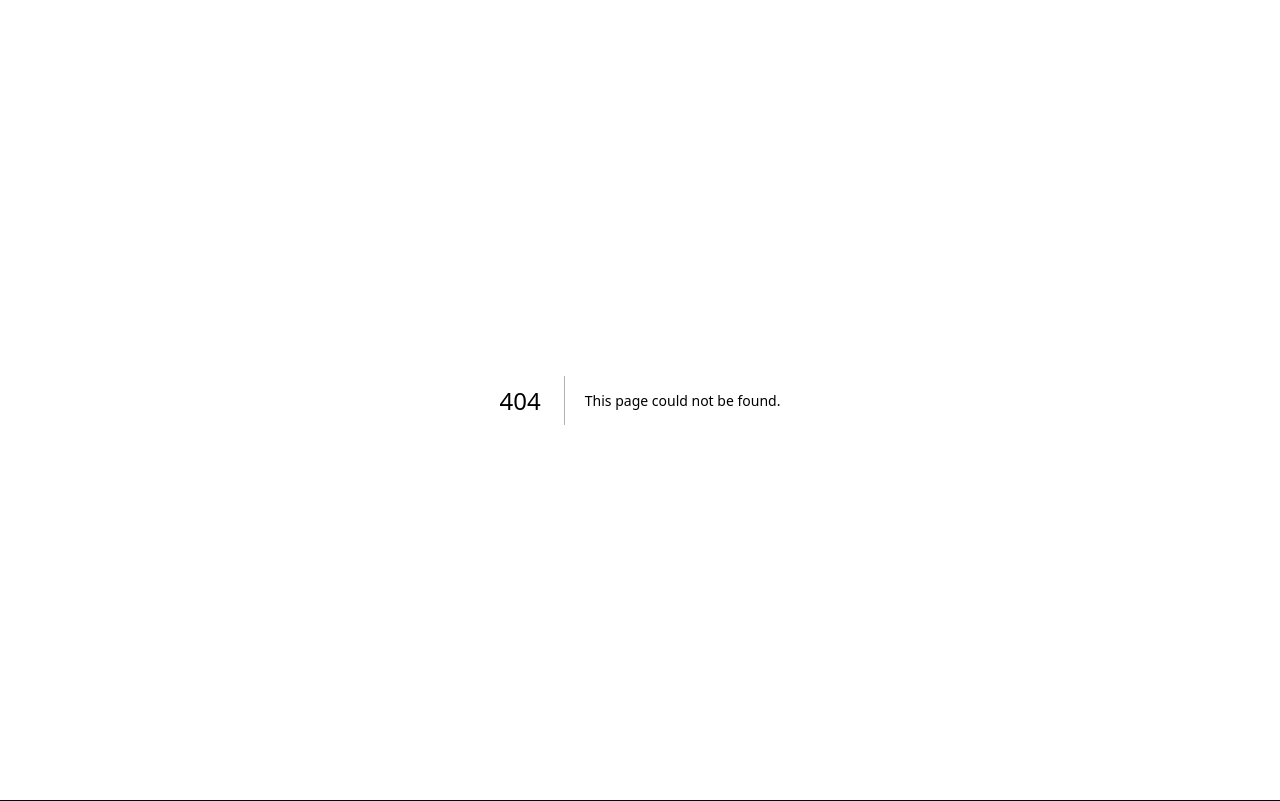
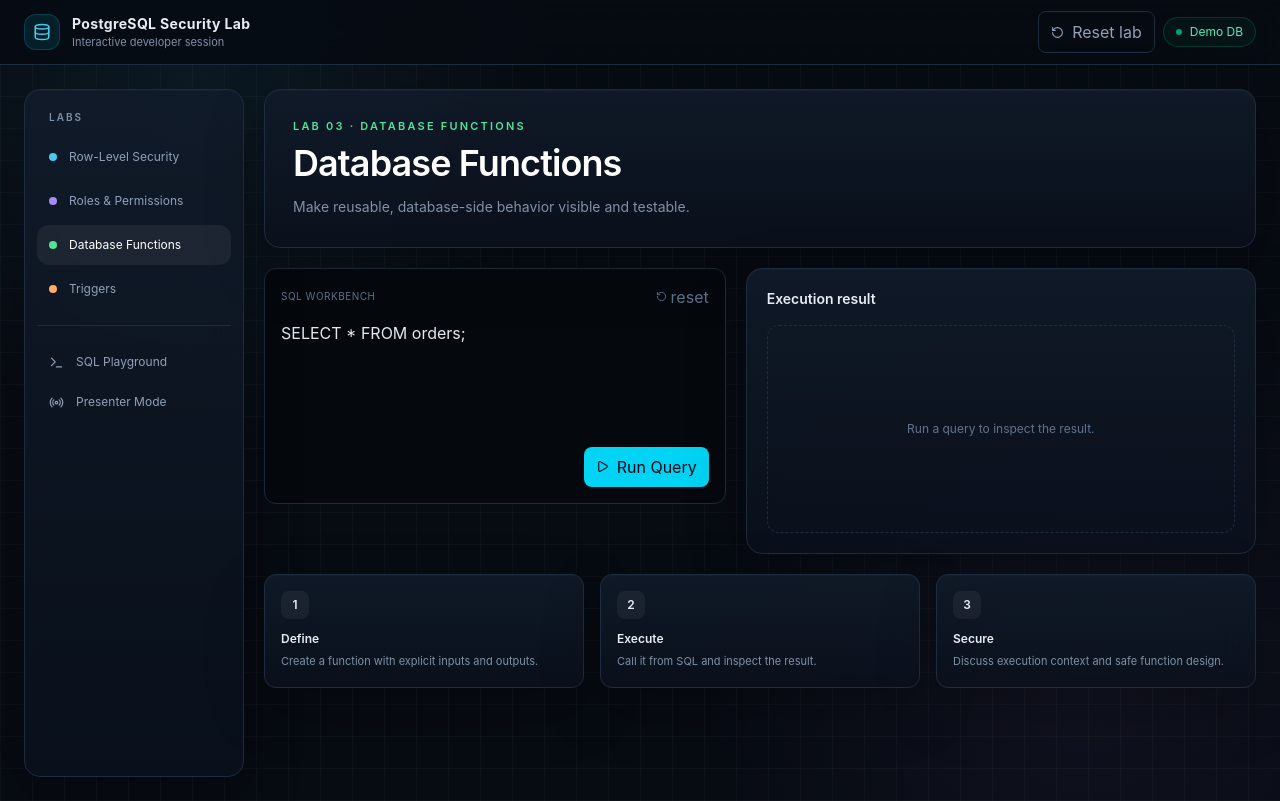
Before and after one commit to psyvex/postgres_docs, a Next.js app: page /postgres/functions in a window 1280 px wide. Before the commit this address had no page. Built offline with nearby package versions, Linux system fonts and the light colour scheme.

Commit message:
feat: add dynamic lab routes

```diff
--- /dev/null
+++ b/src/app/postgres/[lab]/page.tsx
@@ -0,0 +1,51 @@
+'use client';
+
+import { useEffect } from 'react';
+import { notFound, useParams } from 'next/navigation';
+import { labs, demoData, type LabId } from '@/lib/lab-config';
+import { useLabStore } from '@/lib/store';
+import { LabShell } from '@/components/LabShell';
+import { SqlWorkbench } from '@/components/SqlWorkbench';
+import { ResultTable } from '@/components/ResultTable';
+import { DatabaseFlow } from '@/components/DatabaseFlow';
+
+export default function LabPage() {
+  const params = useParams<{ lab: string }>();
+  const lab = labs.find((item) => item.id === params.lab);
+  if (!lab) return notFound();
+  return <LabView lab={lab.id} />;
+}
+
+function LabView({ lab }: { lab: LabId }) {
+  const definition = labs.find((item) => item.id === lab)!;
+  const setLab = useLabStore((state) => state.setLab);
+  const tenantId = useLabStore((state) => state.activeTenantId);
+  const setTenant = useLabStore((state) => state.setTenant);
+  const rlsEnabled = useLabStore((state) => state.rlsEnabled);
+  const toggleRls = useLabStore((state) => state.toggleRls);
+  const result = useLabStore((state) => state.result);
+
+  useEffect(() => { setLab(lab); }, [lab, setLab]);
+
+  return <LabShell>
+    <div className="space-y-5">
+      <header className="glass rounded-2xl p-7">
+        <div className="text-[11px] font-semibold uppercase tracking-[.2em]" style={{ color: definition.color }}>{definition.eyebrow} · {definition.title}</div>
+        <h1 className="mt-2 text-3xl font-semibold tracking-tight text-white md:text-4xl">{definition.title}</h1>
+        <p className="mt-3 max-w-3xl text-sm leading-6 text-[var(--muted)]">{definition.description}</p>
+      </header>
+
+      {lab === 'rls' && <DatabaseFlow />}
+
+      <div className="grid gap-5 xl:grid-cols-[.95fr_1.05fr]">
+        <div className="space-y-5">
+          {lab === 'rls' && <div className="glass rounded-2xl p-5"><div className="mb-4 text-sm font-semibold">Session context</div><div className="grid grid-cols-2 gap-3">{demoData.tenants.map((tenant) => <button key={tenant.id} onClick={() => setTenant(tenant.id)} className={`rounded-xl border p-4 text-left transition ${tenantId === tenant.id ? 'border-cyan-400/40 bg-cyan-400/[.07]' : 'border-[var(--line)] hover:bg-white/[.03]'}`}><div className="text-sm font-medium">{tenant.name}</div><div className="mt-1 text-[11px] text-[var(--muted)]">tenant_id = {tenant.id}</div></button>)}</div><div className="mt-4 flex items-center justify-between rounded-xl border border-[var(--line)] p-3"><div><div className="text-xs font-medium">Row-Level Security</div><div className="text-[11px] text-[var(--muted)]">tenant_isolation policy</div></div><button onClick={toggleRls} className={`rounded-lg px-3 py-1.5 text-xs ${rlsEnabled ? 'bg-emerald-400/10 text-emerald-300' : 'bg-red-400/10 text-red-300'}`}>{rlsEnabled ? 'Enabled' : 'Break RLS'}</button></div></div>}
+          <SqlWorkbench />
+        </div>
+        <div className="glass rounded-2xl p-5"><div className="mb-4 text-sm font-semibold">Execution result</div><ResultTable />{result?.status === 'error' && <div className="mt-4 rounded-xl border border-red-400/20 bg-red-400/[.04] p-4 text-xs text-red-300">Try the lab's example query, then modify it.</div>}</div>
+      </div>
+
+      <div className="grid gap-4 md:grid-cols-3">{definition.steps.map((step, index) => <div key={step.title} className="glass rounded-xl p-4"><div className="mb-3 grid h-7 w-7 place-items-center rounded-lg bg-white/[.05] text-xs font-semibold">{index + 1}</div><div className="text-xs font-semibold">{step.title}</div><div className="mt-1 text-[11px] leading-5 text-[var(--muted)]">{step.description}</div></div>)}</div>
+    </div>
+  </LabShell>;
+}
```
